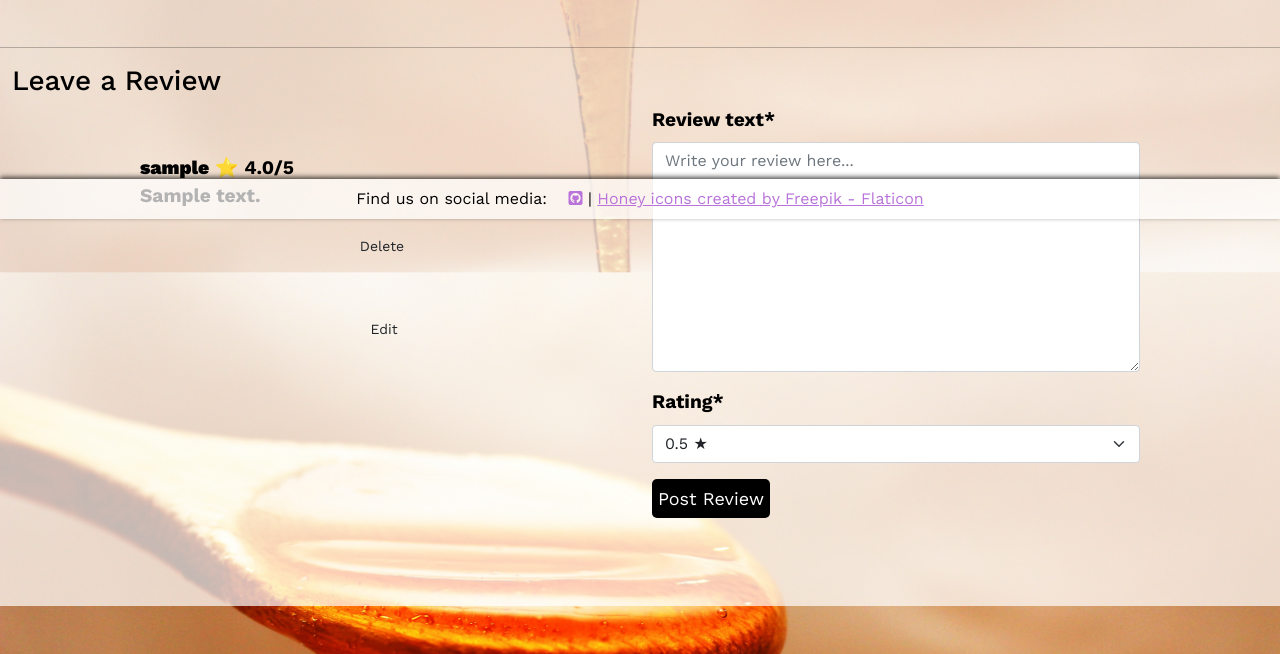
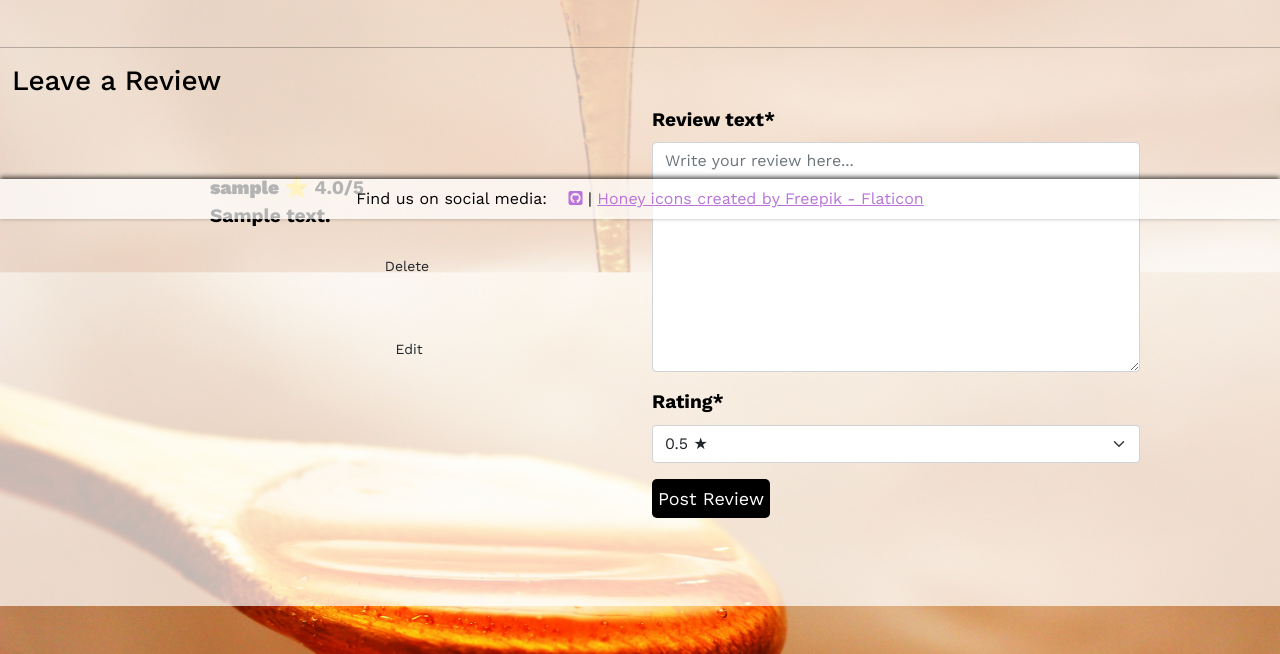
Before and after one commit to petra66orii/honeypot, a Django app: page /products/1 in a window 1280 px wide. Shown: the part 581-1235 px from the top of the page. Run offline with Django 3.2, Linux system fonts and the light colour scheme; a user stored in the database is signed in; data comes from the database, SQL or seed files in the repository; tables that the repository leaves empty hold one stand-in row (values such as "Sample post"); some libraries are stand-ins or nearby versions; some web fonts are replaced.

Commit message:
Add margin and padding for reviews

```diff
--- a/static/css/base.css
+++ b/static/css/base.css
@@ -211,6 +211,13 @@ a:hover {
     color: #9637c2;
 }
 
+/* Review Section */
+
+.review-section {
+    margin-left: 50px;
+    padding: 20px;
+}
+
 /* Footer Settings */
 
 footer {
```
